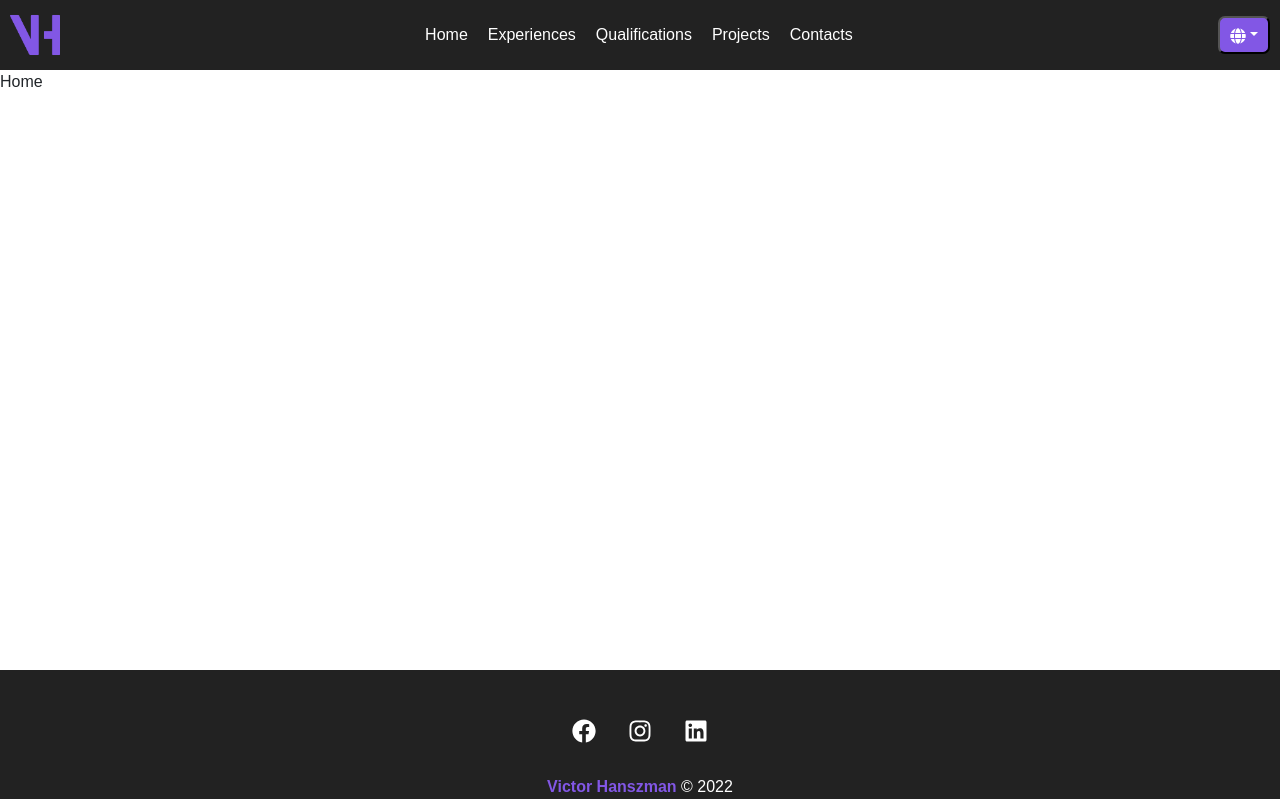
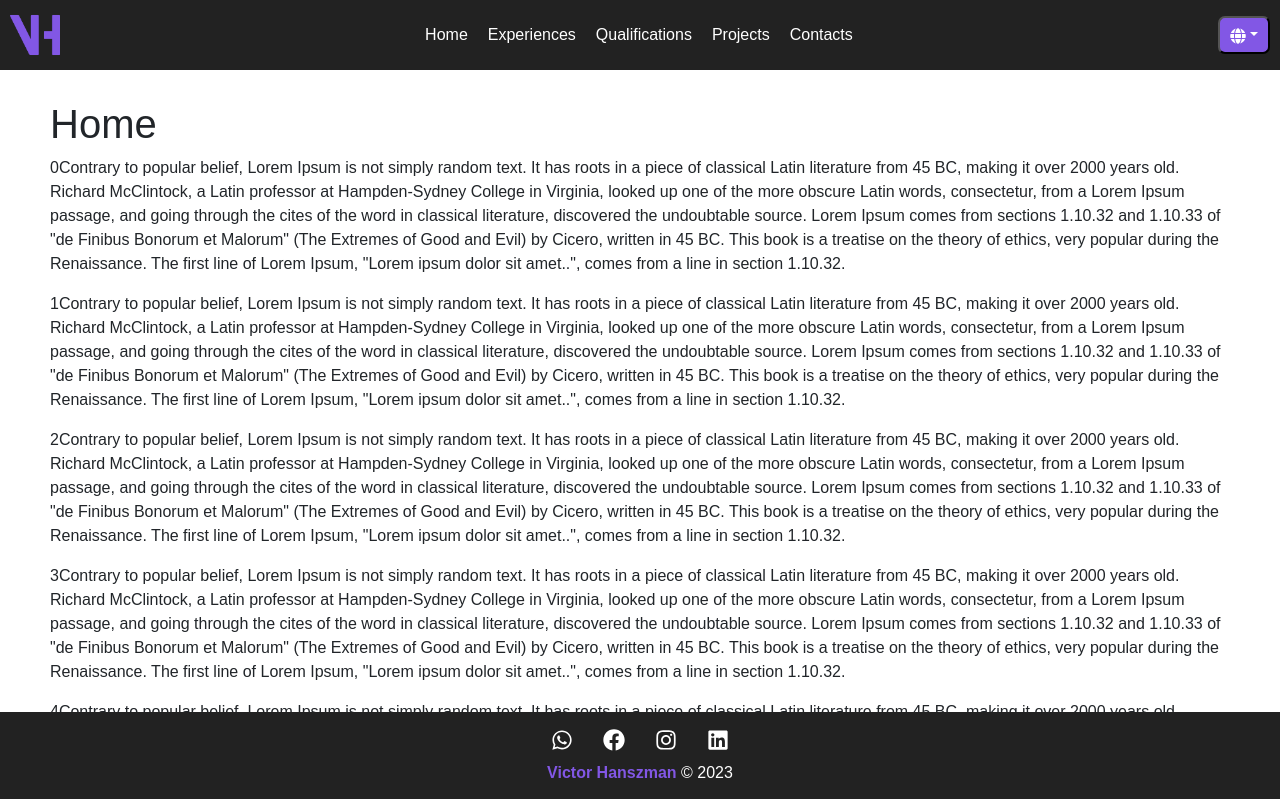
Before and after one commit to Hanszman/victor_hanszman_portfolio, a React (Create React App) app: page / in a window 1280 px wide. Shown: the top 799 px of the page. Built offline with nearby package versions, Linux system fonts and the light colour scheme; some icons are missing.

Commit message:
ajustes de css no header, container e footer

```diff
--- a/src/App.js
+++ b/src/App.js
@@ -14,7 +14,7 @@ function App() {
   return (
     <Router>
       <Navbar/>
-      <Container customClass='min-height'>
+      <Container>
         <Routes>
           <Route exact path='/' element={<Home/>}></Route>
           <Route path='/experiences' element={<Experiences/>}></Route>
--- a/src/components/layout/container/Container.js
+++ b/src/components/layout/container/Container.js
@@ -4,7 +4,7 @@ import styles from './Container.module.css';
 // Component
 function Container(props) {
     return (
-        <div className={`${styles.container} ${styles[props.customClass]}`}>
+        <div className={styles.container}>
             {props.children}
         </div>
     );
--- a/src/components/layout/container/Container.module.css
+++ b/src/components/layout/container/Container.module.css
@@ -1,20 +1,6 @@
 .container {
+    display: block;
     width: 100%;
-    display: flex;
-    justify-content: space-between;
     margin: 0 auto;
-    flex-wrap: wrap;
+    padding: 100px 50px;
 }
-
-.min-height {
-    min-height: 75%;
-}
-
-.start {
-    justify-content: flex-start;
-}
-
-.column {
-    flex-direction: column;
-    justify-content: flex-start;
-}
--- a/src/components/layout/footer/Footer.js
+++ b/src/components/layout/footer/Footer.js
@@ -1,13 +1,18 @@
 // Imports
 import styles from './Footer.module.css';
 import { Link } from 'react-router-dom';
-import { FaFacebook, FaInstagram, FaLinkedin } from 'react-icons/fa';
+import { FaWhatsapp, FaFacebook, FaInstagram, FaLinkedin } from 'react-icons/fa';
 
 // Component
 function Footer() {
     return (
         <footer className={styles.footer}>
-            <ul className={styles.social_list}>
+            <ul className={styles.socialList}>
+                <li>
+                    <a href='https://wa.me/5531994533811' target='_blank' rel="noreferrer">
+                        <FaWhatsapp/>
+                    </a>
+                </li>
                 <li>
                     <a href='https://www.facebook.com/victor.hanszman' target='_blank' rel="noreferrer">
                         <FaFacebook/>
@@ -24,11 +29,11 @@ function Footer() {
                     </a>
                 </li>
             </ul>
-            <p className={styles.copy_right}>
+            <p className={styles.copyRight}>
                 <Link to='/'>
                     <span>Victor Hanszman</span>
                 </Link>
-                &nbsp;&copy; 2022
+                &nbsp;&copy; 2023
             </p>
         </footer>
     );
--- a/src/components/layout/footer/Footer.module.css
+++ b/src/components/layout/footer/Footer.module.css
@@ -1,46 +1,54 @@
 .footer {
+    position: fixed;
+    display: block;
+    bottom: 0;
+    width: 100%;
+    padding: 10px;
+    text-align: center;
+    color: #FFFFFF;
     background-color: #222;
-    color: #FFFFFF;
-    padding: 3em;
-    text-align: center;
 }
 
-.social_list {
+.socialList {
     display: flex;
     justify-content: center;
     list-style-type: none;
 }
 
-.social_list li {
-    margin: 0 1em;
+.socialList li {
+    margin: 5px 15px;
 }
 
-.social_list li:hover {
+.socialList li:hover {
     color: #8257e5
 }
 
-.social_list a {
+.socialList a {
     color: #FFFFFF;
 }
 
-.social_list a:hover {
+.socialList a:hover {
     color: #8257e5;
 }
 
-.social_list svg {
-    font-size: 1.5em;
+.socialList svg {
+    font-size: 22px;
     cursor: pointer;
 }
 
-.copy_right {
-    margin-top: 2em;
+.copyRight {
+    margin: 5px 0px;
 }
 
-.copy_right span {
+.copyRight span {
     font-weight: bold;
     color: #8257e5;
 }
 
-.copy_right a {
+.copyRight span:hover {
+    color: #FFFFFF;
+}
+
+.copyRight a {
     text-decoration: none;
 }
--- a/src/components/layout/navbar/Navbar.js
+++ b/src/components/layout/navbar/Navbar.js
@@ -3,7 +3,6 @@ import styles from './Navbar.module.css';
 import { useState } from 'react';
 import { Link } from 'react-router-dom';
 import { useTranslation } from 'react-i18next';
-import Container from '../container/Container';
 import logo_purple from '../../../assets/img/logo/vh_logo_purple.png';
 import logo_white from '../../../assets/img/logo/vh_logo_white.png';
 import TranslationDropdown from '../translation-dropdown/TranslationDropdown';
@@ -15,8 +14,8 @@ function Navbar() {
     const [stateImg, setStateImg] = useState(logo_purple);
 
     return (
-        <nav className={styles.navbar}>
-            <Container>
+        <header className={styles.header}>
+            <nav className={styles.navbar}>
                 <Link to='/'>
                     <img
                         className={styles.imgLogo}
@@ -44,8 +43,8 @@ function Navbar() {
                     </li>
                 </ul>
                 <TranslationDropdown/>
-            </Container>
-        </nav>
+            </nav>
+        </header>
     );
 }
 
--- a/src/components/layout/navbar/Navbar.module.css
+++ b/src/components/layout/navbar/Navbar.module.css
@@ -1,9 +1,16 @@
+.header {
+    position: fixed;
+    top: 0;
+    z-index: 10;
+    width: 100%;
+}
+
 .navbar {
     display: flex;
     justify-content: space-between;
     align-items: center;
+    padding: 10px;
     background-color: #222;
-    padding: 10px;
 }
 
 ul, li {
--- a/src/components/pages/home/Home.js
+++ b/src/components/pages/home/Home.js
@@ -5,9 +5,20 @@ import { useTranslation } from 'react-i18next';
 function Home() {
     // Variables
     const { t } = useTranslation();
+    const numbers = [...Array(100).keys()];
 
     return (
-        <div>{t('Home')}</div>
+        <div>
+            <h1>{t('Home')}</h1>
+            {
+                numbers.map(el => (
+                    <p>
+                        {el}
+                        Contrary to popular belief, Lorem Ipsum is not simply random text. It has roots in a piece of classical Latin literature from 45 BC, making it over 2000 years old. Richard McClintock, a Latin professor at Hampden-Sydney College in Virginia, looked up one of the more obscure Latin words, consectetur, from a Lorem Ipsum passage, and going through the cites of the word in classical literature, discovered the undoubtable source. Lorem Ipsum comes from sections 1.10.32 and 1.10.33 of "de Finibus Bonorum et Malorum" (The Extremes of Good and Evil) by Cicero, written in 45 BC. This book is a treatise on the theory of ethics, very popular during the Renaissance. The first line of Lorem Ipsum, "Lorem ipsum dolor sit amet..", comes from a line in section 1.10.32.
+                    </p>
+                ))
+            }
+        </div>
     );
 }
 
--- a/src/index.css
+++ b/src/index.css
@@ -1,4 +1,4 @@
-* {
+html, * {
   padding: 0;
   margin: 0;
   box-sizing: border-box;
```
